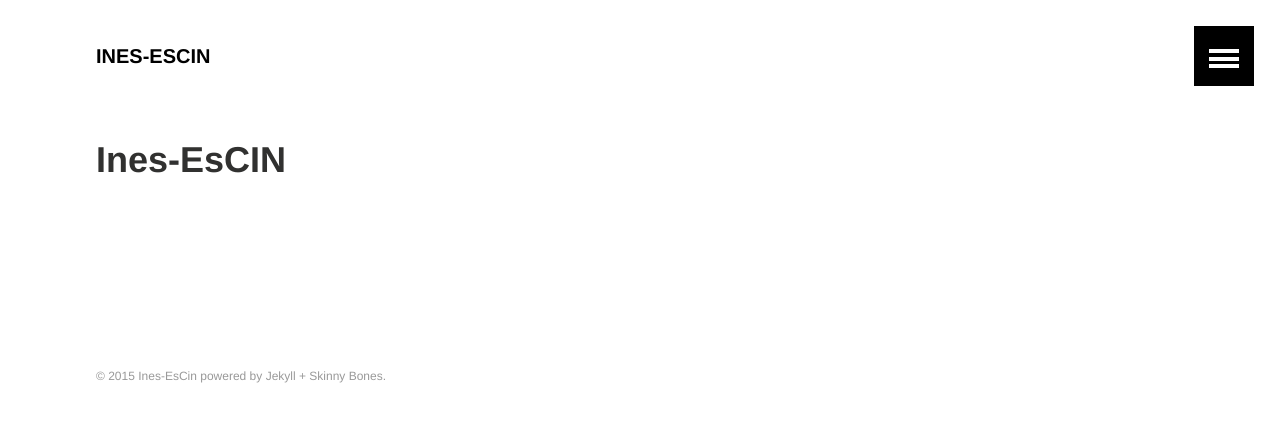
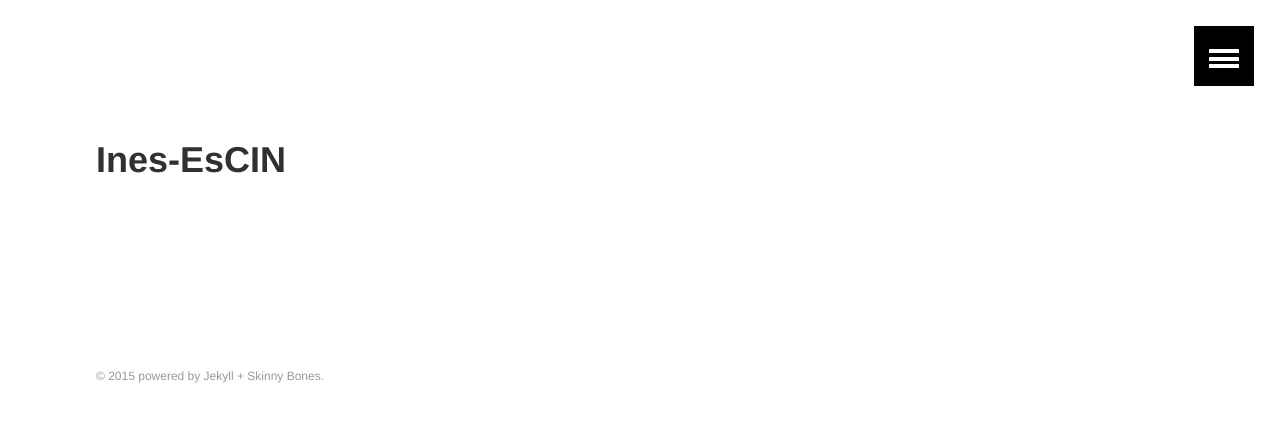
Before and after one commit to ines-escin/ines-escin.github.io, a Jekyll site: the page built from index.md, in a window 1280 px wide. Shown: the top 422 px of the page. Built offline with Jekyll 4.4.1, drawn with Linux system fonts in a browser that asks for light colours.

Commit message:
modify _config

```diff
--- a/_config.yml
+++ b/_config.yml
@@ -1,6 +1,6 @@
 # Site wide configuration
 
-title: Ines-EsCin
+title:
 description:
 logo: # 120x120 px default image used for Twitter summary card
 teaser: # 400x250 px default teaser image used in image archive grid
```
